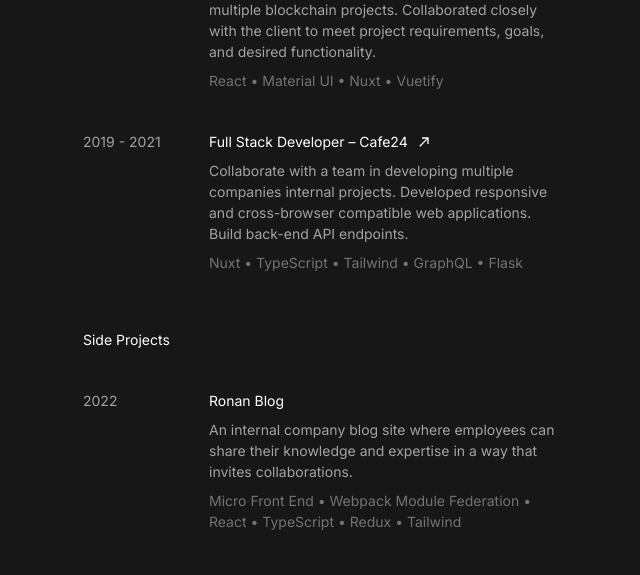
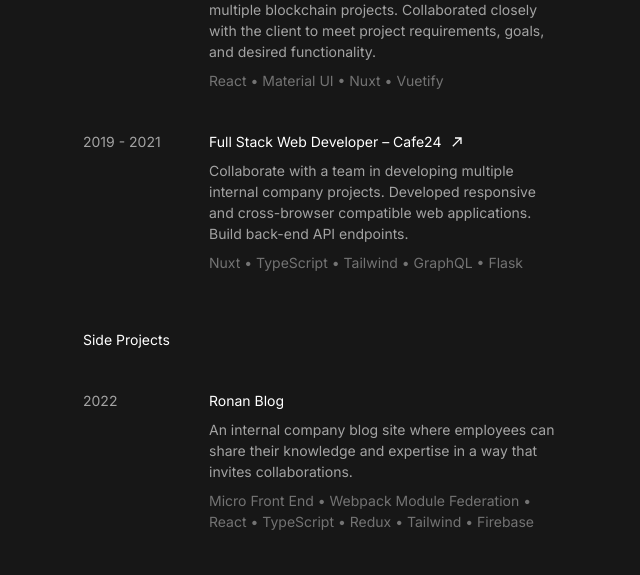
Before and after one commit to jecaluag/jecaluag.com, a Next.js app: page / in a window 1280 px wide. Shown: the part 800-1375 px from the top of the page, without its empty margins (317-957 px from the left). Built offline with nearby package versions, Linux system fonts and the light colour scheme.

Commit message:
fix some typos

```diff
--- a/pages/index.tsx
+++ b/pages/index.tsx
@@ -70,12 +70,12 @@ const Home: NextPage = () => {
             </div>
             <div className='col-span-4 sm:col-span-3'>
               <a href="https://www.cafe24.com/en/" target="_blank" rel="noreferrer"  className='text-white flex items-center'>
-                Full Stack Developer – Cafe24
+                Full Stack Web Developer – Cafe24
                 <svg className='w-4 h-4 ml-2' viewBox="0 0 24 24">
                   <path fill="currentColor" d="M5,17.59L15.59,7H9V5H19V15H17V8.41L6.41,19L5,17.59Z" />
                 </svg>
               </a>
-              <p className='my-2'>Collaborate with a team in developing multiple companies internal projects. Developed responsive and cross-browser compatible web applications. Build back-end API endpoints.</p>
+              <p className='my-2'>Collaborate with a team in developing multiple internal company projects. Developed responsive and cross-browser compatible web applications. Build back-end API endpoints.</p>
               <p className='text-neutral-500'>Nuxt • TypeScript • Tailwind • GraphQL • Flask</p>
             </div>
           </div>
@@ -93,7 +93,7 @@ const Home: NextPage = () => {
                 Ronan Blog
               </p>
               <p className='my-2'>An internal company blog site where employees can share their knowledge and expertise in a way that invites collaborations.</p>
-              <p className='text-neutral-500'>Micro Front End • Webpack Module Federation • React • TypeScript • Redux • Tailwind</p>
+              <p className='text-neutral-500'>Micro Front End • Webpack Module Federation • React • TypeScript • Redux • Tailwind • Firebase</p>
             </div>
           </div>
           <div className='grid-item mb-10'>
```
